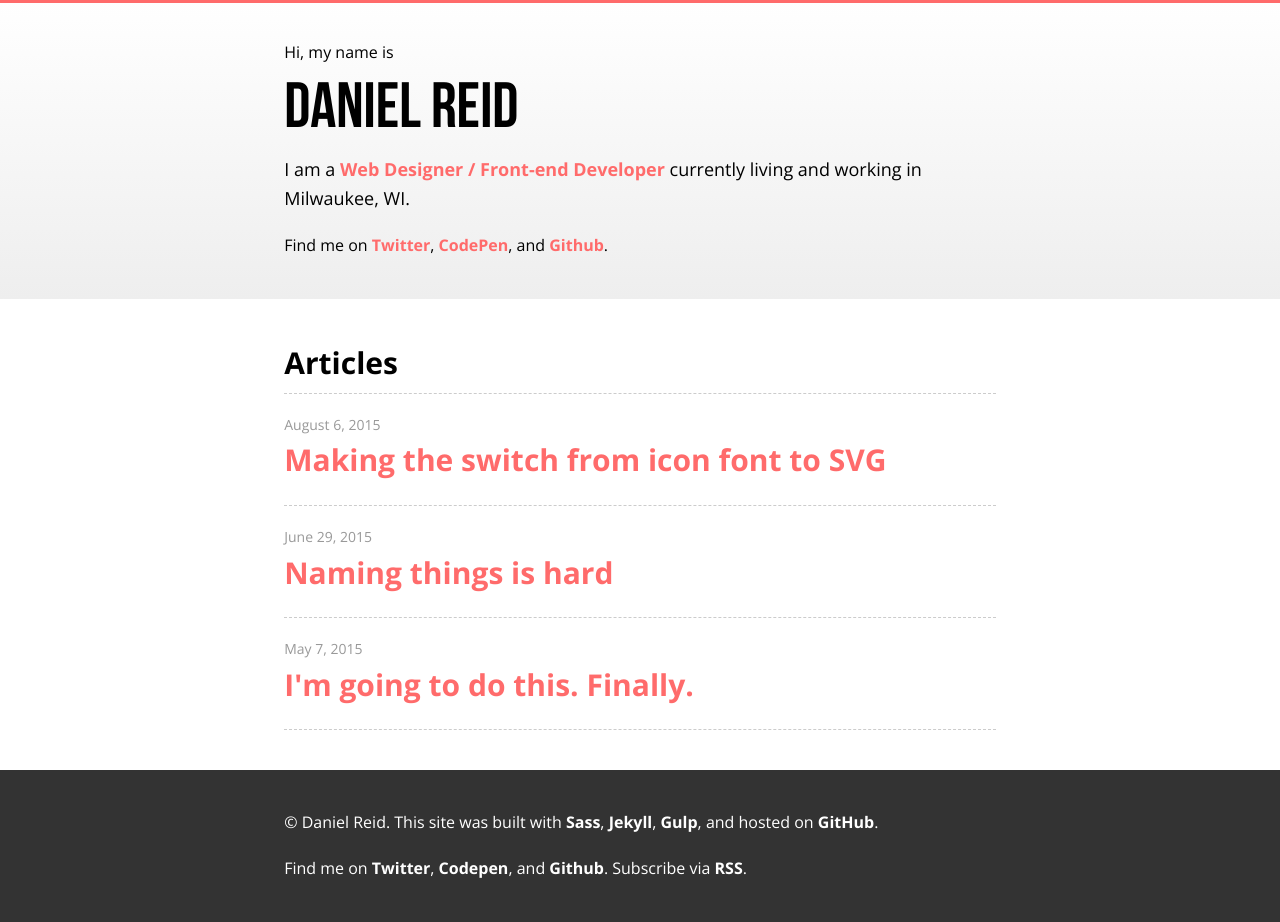
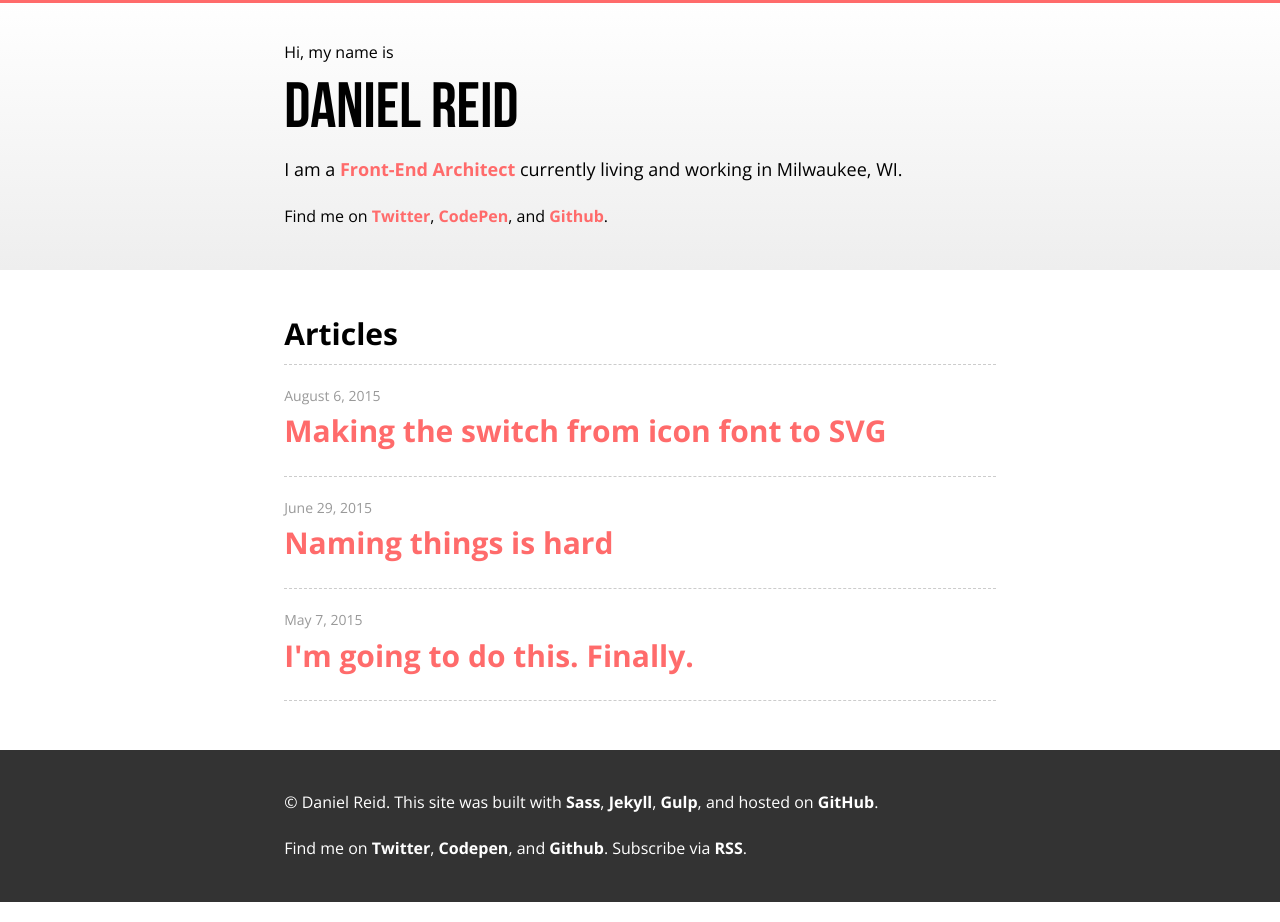
Before and after one commit to danielcreid/danielcreid.github.io, a Jekyll site: the page built from index.html, in a window 1280 px wide. Built offline with Jekyll 4.4.1, drawn with Linux system fonts in a browser that asks for light colours; the list of posts is cut into pages by our own code.

Commit message:
Updating title

```diff
--- a/_config.yml
+++ b/_config.yml
@@ -1,5 +1,5 @@
 name: Daniel Reid
-description: I am a Web Designer / Front-end Developer currently living and working in Milwaukee, WI.
+description: I am a Front-End Architect currently living and working in Milwaukee, WI.
 url: http://www.danielcreid.com
 permalink: /:title
 paginate: 5
--- a/_includes/header.html
+++ b/_includes/header.html
@@ -4,7 +4,7 @@
                 Hi, my name is
                 <span class="site-header__logo"><a href="/">Daniel Reid</a></span>
             </p>
-            <p class="site-header__about">I am a <a href="http://css-tricks.com/job-titles-in-the-web-industry" target="_blank">Web Designer / Front-end Developer</a> currently living and working in Milwaukee, WI.</p>
+            <p class="site-header__about">I am a <a href="https://github.com/micahgodbolt/front-end-architecture" target="_blank">Front-End Architect</a> currently living and working in Milwaukee, WI.</p>
             <p class="site-header__contact">Find me on <a href="https://twitter.com/dan_reid" target="_blank">Twitter</a>, <a href="http://codepen.io/dan_reid/" target="_blank">CodePen</a>, and <a href="https://github.com/danielcreid" target="_blank">Github</a>.</p>
     </div>
 </header>
--- a/_layouts/default.html
+++ b/_layouts/default.html
@@ -3,8 +3,8 @@
 <head>
     <meta charset="utf-8">
     <meta http-equiv="X-UA-Compatible" content="IE=edge,chrome=1">
-    <title>Daniel Reid - Web Designer / Front-end Developer</title>
-    <meta name="description" content="Hi, my name is Daniel Reid. I am a Web Designer / Front-end Developer currently living and working in Milwaukee, WI.">
+    <title>Daniel Reid - Front-End Architect</title>
+    <meta name="description" content="Hi, my name is Daniel Reid. I am a Front-End Architect currently living and working in Milwaukee, WI.">
     <meta name="viewport" content="width=device-width, initial-scale=1">
 
     <link href="http://www.danielcreid.com/feed.xml" rel="alternate" type="application/atom+xml">
```
